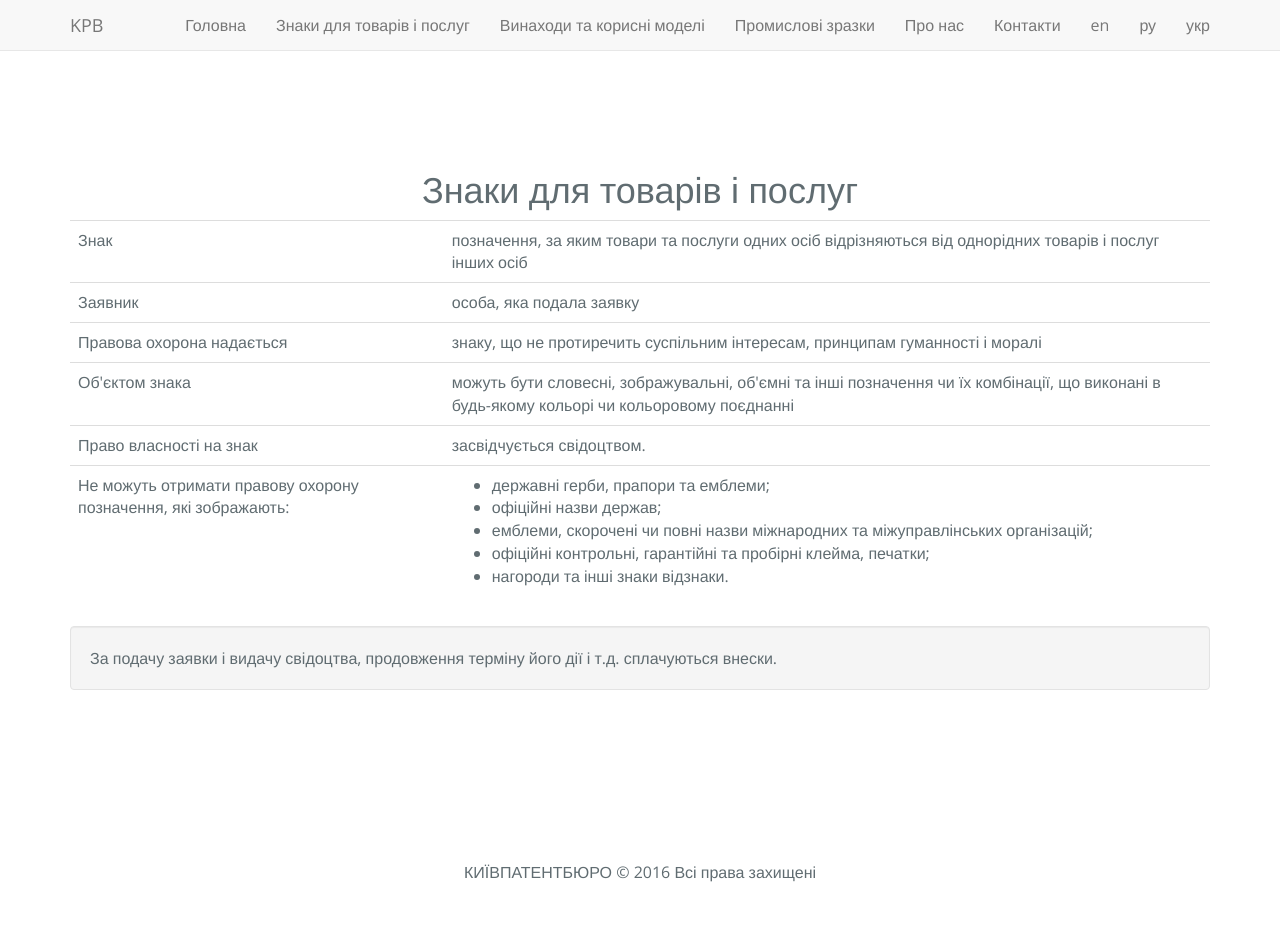
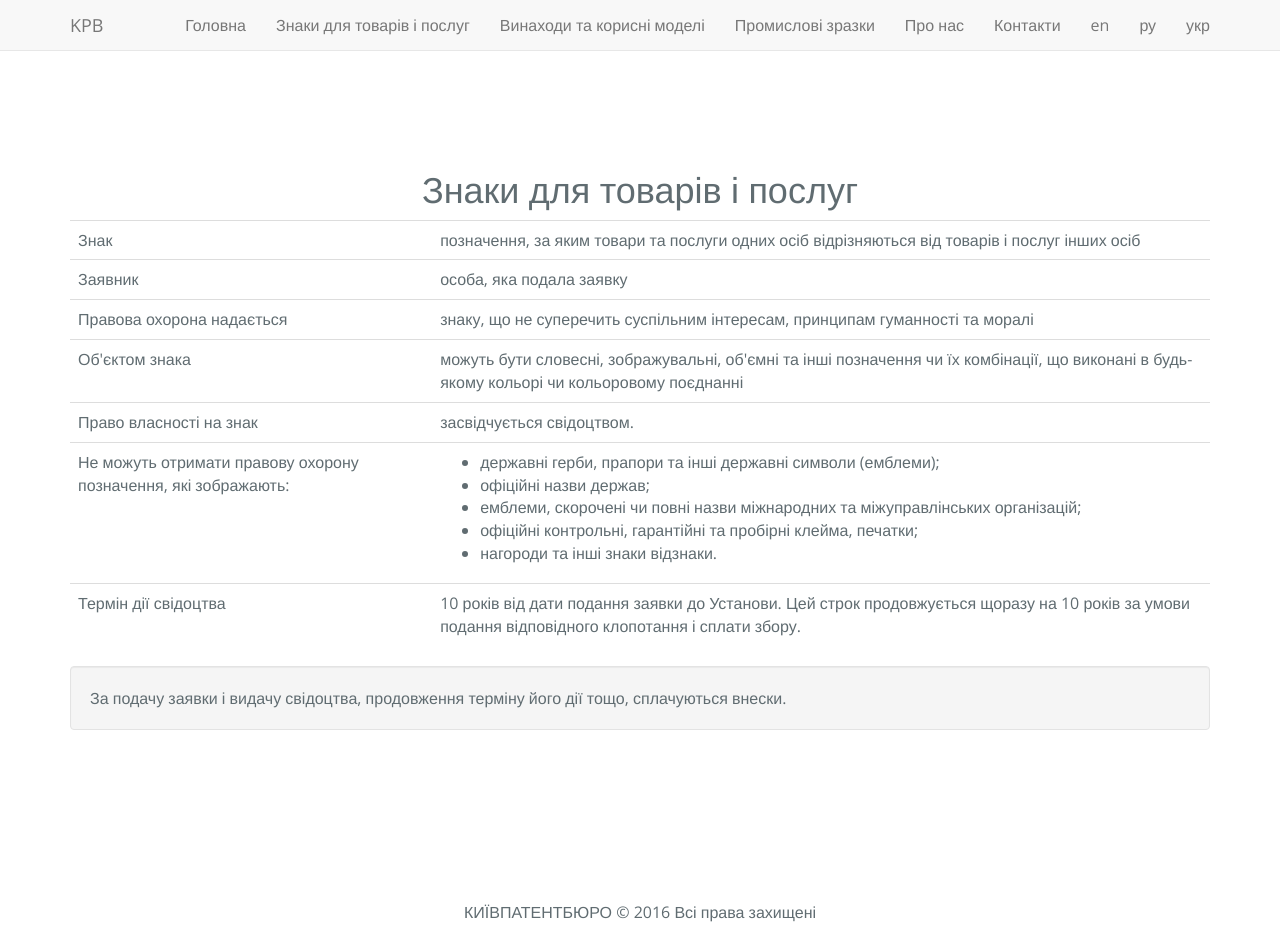
Before and after one commit to Mindshine/patent, a Jekyll site: the page built from _posts/ua/pages/2000-01-01-trademark.html, in a window 1280 px wide and 934 px high. Built offline with Jekyll 4.4.1, drawn with Linux system fonts in a browser that asks for light colours; Markdown is read by kramdown in place of the engine named in the settings.

Commit message:
Update 2000-01-01-trademark.html

```diff
--- a/_posts/ua/pages/2000-01-01-trademark.html
+++ b/_posts/ua/pages/2000-01-01-trademark.html
@@ -12,13 +12,13 @@ lang: ua
   <div class="col-lg-12 text-left">
 <table class="table">
   <tr>
-    <td>Знак</td><td>позначення, за яким товари та послуги одних осіб відрізняються від однорідних товарів і послуг інших осіб</td>
+    <td>Знак</td><td>позначення, за яким товари та послуги одних осіб відрізняються від товарів і послуг інших осіб</td>
   </tr>
   <tr>
     <td>Заявник</td><td>особа, яка подала заявку</td>
   </tr>
   <tr>
-    <td>Правова охорона надається</td><td>знаку, що не протиречить суспільним інтересам, принципам гуманності і моралі</td>
+    <td>Правова охорона надається</td><td>знаку, що не суперечить суспільним інтересам, принципам гуманності та моралі</td>
   </tr>
   <tr>
     <td>Об'єктом знака</td><td>можуть бути словесні, зображувальні, об'ємні та інші позначення чи їх комбінації, що виконані в будь-якому кольорі чи кольоровому поєднанні</td>
@@ -30,7 +30,7 @@ lang: ua
     <td>Не можуть отримати правову охорону позначення, які зображають:</td>
     <td>
       <ul>
-        <li>державні герби, прапори та емблеми;</li>
+        <li>державні герби, прапори та інші державні символи (емблеми);</li>
         <li>офіційні назви держав;</li>
         <li>емблеми, скорочені чи повні назви міжнародних та міжуправлінських організацій;</li>
         <li>офіційні контрольні, гарантійні та пробірні клейма, печатки;</li>
@@ -38,7 +38,9 @@ lang: ua
       </ul>
     </td>
   </tr>
+  <tr>
+    <td>Термін дії свідоцтва</td><td>10 років від дати подання заявки до Установи. Цей строк продовжується щоразу на 10 років за умови подання відповідного клопотання і сплати збору.</td>
 </table>
-<div class="well">За подачу заявки і видачу свідоцтва, продовження терміну його дії і т.д. сплачуються внески.</div>
+<div class="well">За подачу заявки і видачу свідоцтва, продовження терміну його дії тощо, сплачуються внески.</div>
   </div>
 </div>
```
